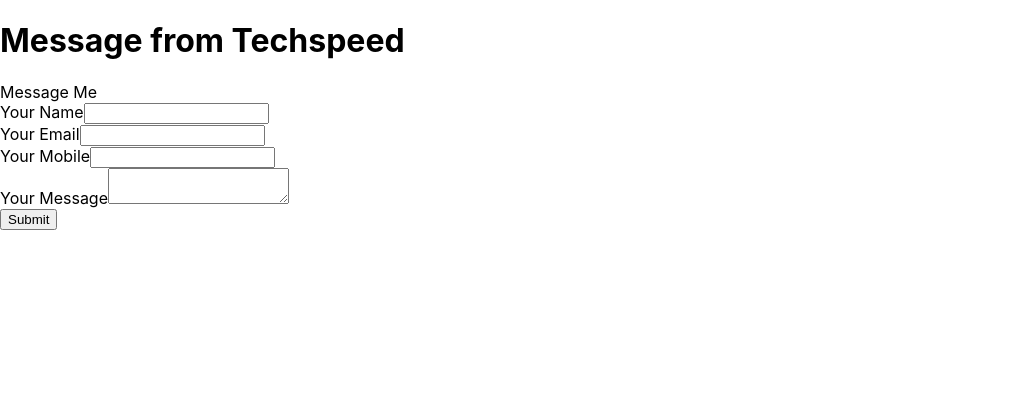
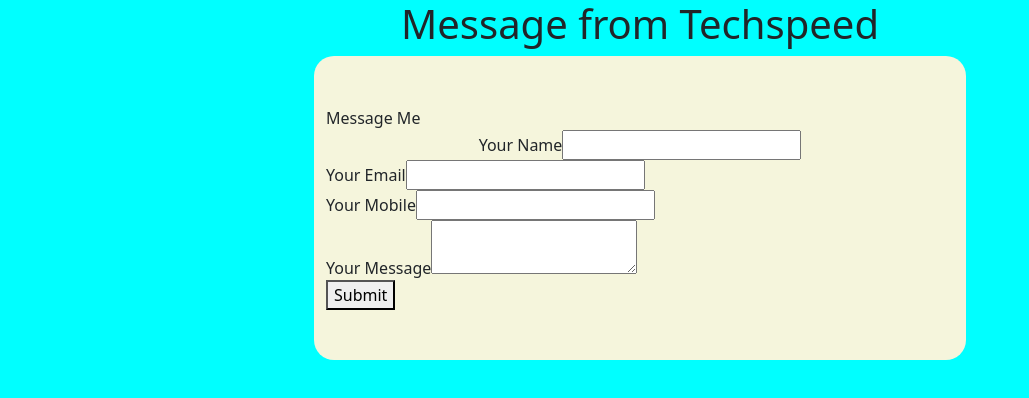
Before and after one commit to harshit-paneri/message-me-firebase, a React (Create React App) app: page / in a window 1280 px wide. Shown: the top 398 px of the page, without its empty margins (0-1029 px from the left). Built offline with nearby package versions, Linux system fonts and the light colour scheme.

Commit message:
fronted check

```diff
--- a/public/index.html
+++ b/public/index.html
@@ -28,7 +28,7 @@
   </head>
   <body>
     <noscript>You need to enable JavaScript to run this app.</noscript>
-    <div id="root"></div>
+    <div class="body" id="root"></div>
     <!--
       This HTML file is a template.
       If you open it directly in the browser, you will see an empty page.
--- a/src/component/reactcontact.js
+++ b/src/component/reactcontact.js
@@ -51,14 +51,28 @@
   };
   return (
     <>
-      <h1>Message from Techspeed</h1>
-      <form action="" method="POST">
-        <span>Message Me</span>
-        <div>
+      <link
+        href="https://cdn.jsdelivr.net/npm/bootstrap@5.2.3/dist/css/bootstrap.min.css"
+        rel="stylesheet"
+        integrity="sha384-rbsA2VBKQhggwzxH7pPCaAqO46MgnOM80zW1RWuH61DGLwZJEdK2Kadq2F9CUG65"
+        crossorigin="anonymous"
+      ></link>
+      <script
+        src="https://cdn.jsdelivr.net/npm/bootstrap@5.2.3/dist/js/bootstrap.bundle.min.js"
+        integrity="sha384-kenU1KFdBIe4zVF0s0G1M5b4hcpxyD9F7jL+jjXkk+Q2h455rYXK/7HAuoJl+0I4"
+        crossorigin="anonymous"
+      ></script>
+      <div className="all row">
+        <h1 className="head col-8">Message from Techspeed</h1>
+
+        <form action="" method="POST" className="form col-6">
+          <span className="span">Message Me</span>
+          <div className="name">
             <span>Your Name</span>
             <input
               type="text"
               name="name"
+              className="inp"
               value={user.name}
               onChange={getUserData}
               id=""
@@ -104,6 +118,7 @@
             </button>
           </div>
         </form>
+      </div>
     </>
   );
 };
--- a/src/index.css
+++ b/src/index.css
@@ -1,13 +1,26 @@
 body {
-  margin: 0;
-  font-family: -apple-system, BlinkMacSystemFont, 'Segoe UI', 'Roboto', 'Oxygen',
-    'Ubuntu', 'Cantarell', 'Fira Sans', 'Droid Sans', 'Helvetica Neue',
-    sans-serif;
-  -webkit-font-smoothing: antialiased;
-  -moz-osx-font-smoothing: grayscale;
+  background-color: aqua !important;
 }
-
-code {
-  font-family: source-code-pro, Menlo, Monaco, Consolas, 'Courier New',
-    monospace;
+.head{
+  width: 100% !important;
+  display: flex;
+  justify-content: center;
 }
+.all{
+  display: flex;
+  justify-content: center;
+}
+.form{
+  background-color: beige;
+  padding: 50px;
+  border-radius: 20px;
+}
+.span{
+  text-align: center;
+}
+.name{
+  text-align: center;
+}
+.inp{
+  color: bis;
+}
```
Lines whose indentation alone changed are shown as unchanged.
